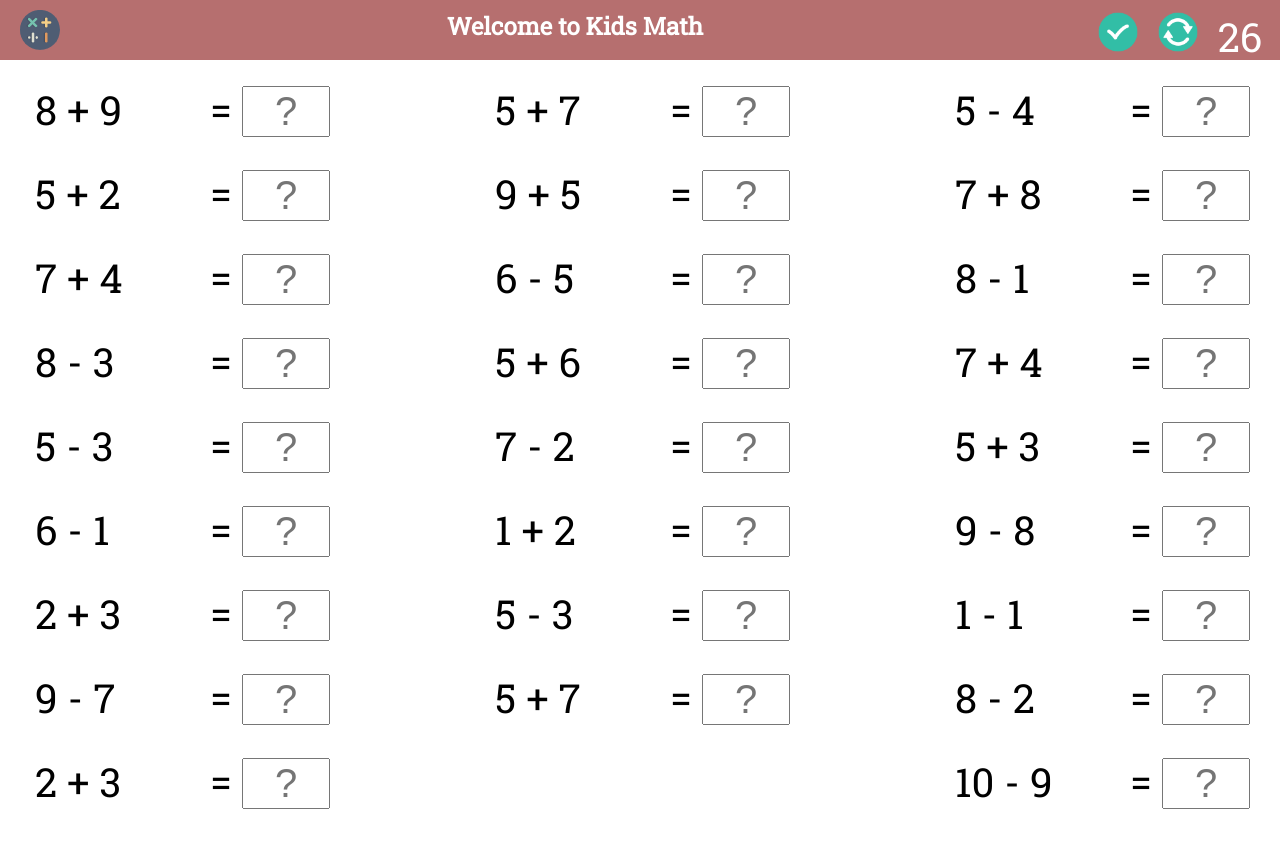
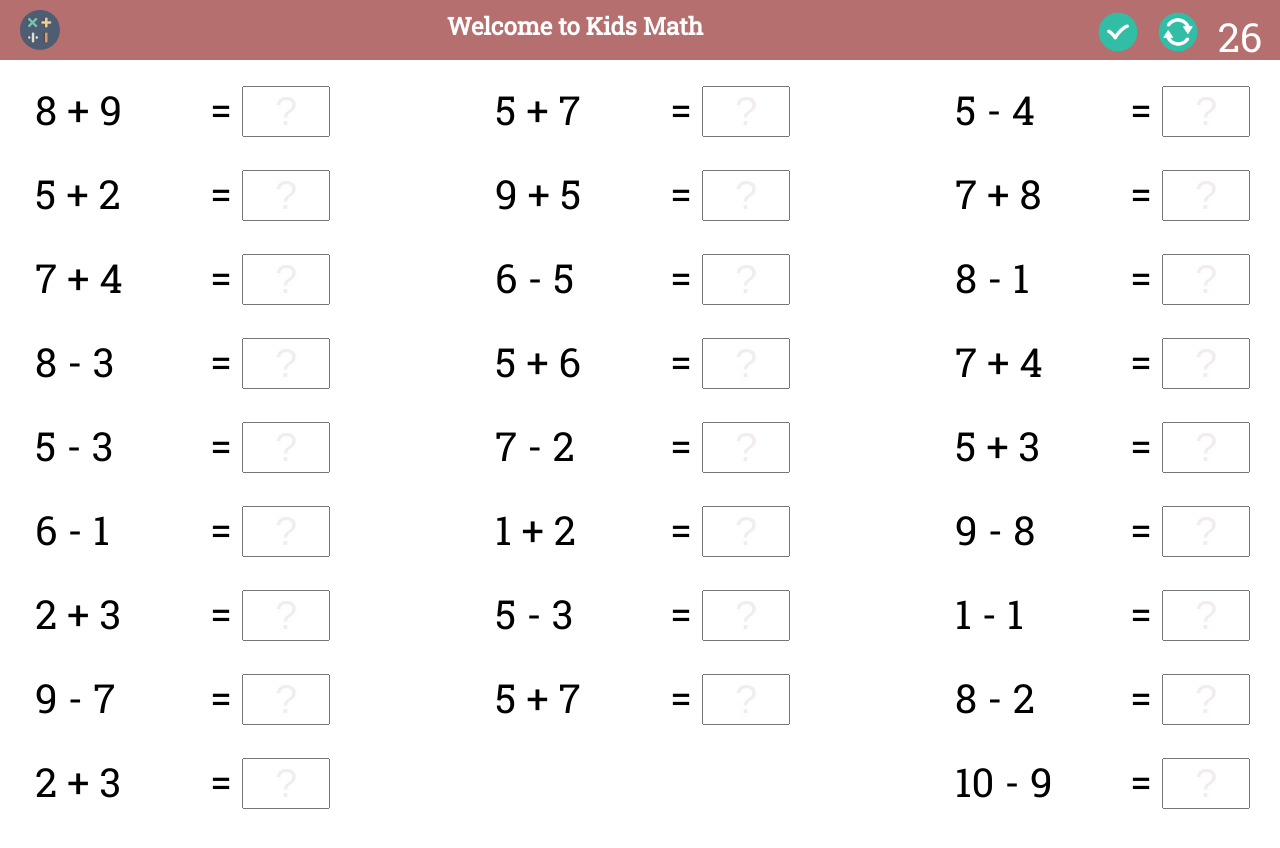
Before and after one commit to samuraitruong/kid-math-react-ts, a React (Create React App) app: page / in a window 1280 px wide. Shown: the top 848 px of the page. Built offline with nearby package versions, Linux system fonts and the light colour scheme.

Commit message:
place holder text style

```diff
--- a/src/App.css
+++ b/src/App.css
@@ -132,3 +132,29 @@
   color: #fff;
   font-size: 40px;
 }
+
+::-webkit-input-placeholder {
+  /* Chrome/Opera/Safari */
+  color: rgb(238, 229, 231);
+  opacity: 0.7;
+
+}
+
+::-moz-placeholder {
+  /* Firefox 19+ */
+  opacity: 0.7;
+  color: rgb(238, 229, 231);
+}
+
+:-ms-input-placeholder {
+  /* IE 10+ */
+  opacity: 0.7;
+  color: rgb(238, 229, 231);
+}
+
+:-moz-placeholder {
+  /* Firefox 18- */
+  opacity: 0.7;
+  color: rgb(238, 229, 231);
+
+}
```
